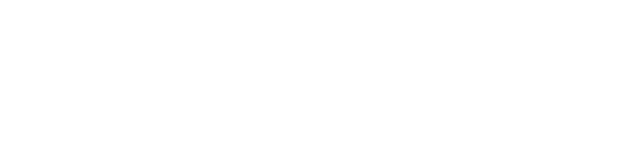
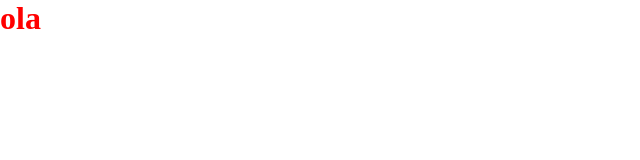
Before and after one commit to bzsub/w14-git-practice-2, a plain HTML site: page index.html in a window 1280 px wide. Shown: the full height of the page, 0-640 px from the left. Drawn offline with Linux system fonts and the light colour scheme.

Commit message:
h1 added

```diff
--- a/index.html
+++ b/index.html
@@ -10,7 +10,7 @@
 </head>
 
 <body>
-
+        <h1>ola</h1>
 </body>
 
 </html>
--- a/style.css
+++ b/style.css
@@ -3,3 +3,7 @@
     padding:0;
     box-sizing: border-box;
 }
+
+h1{
+    color: red;
+}
```
